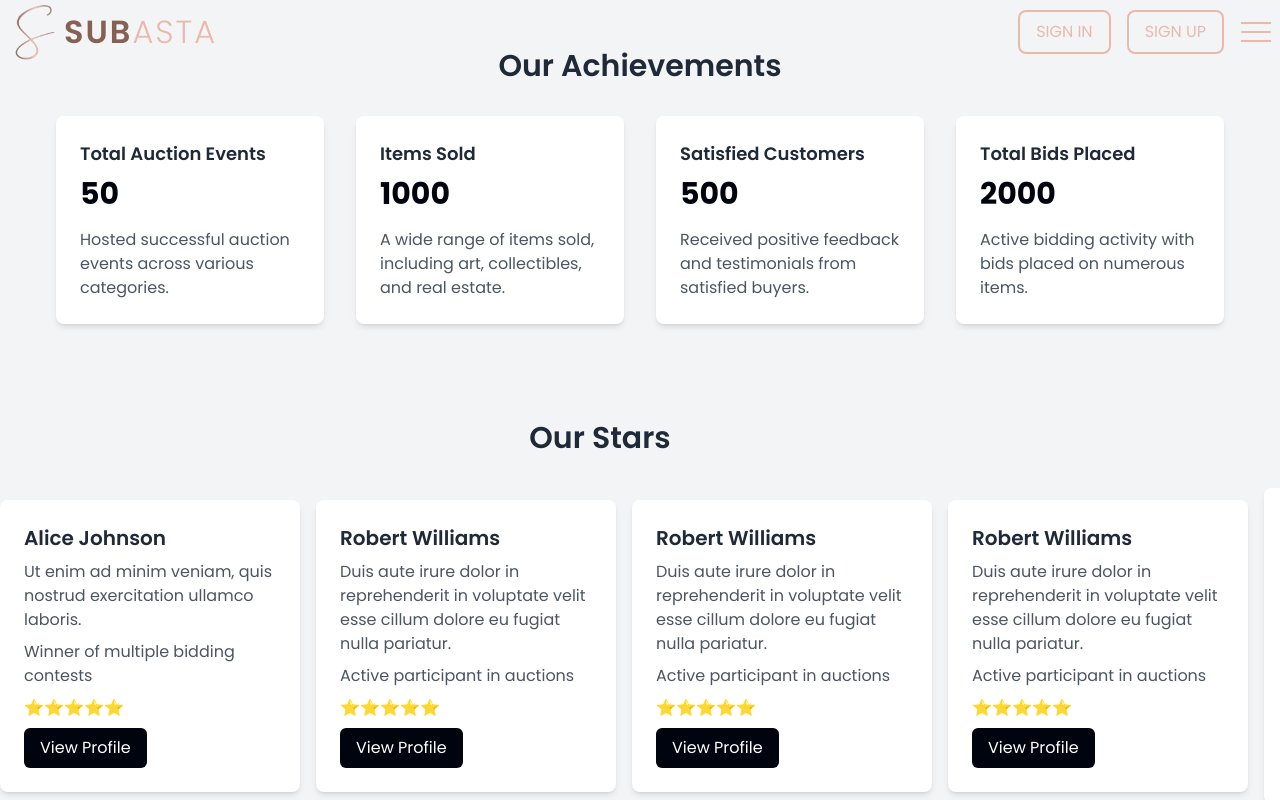
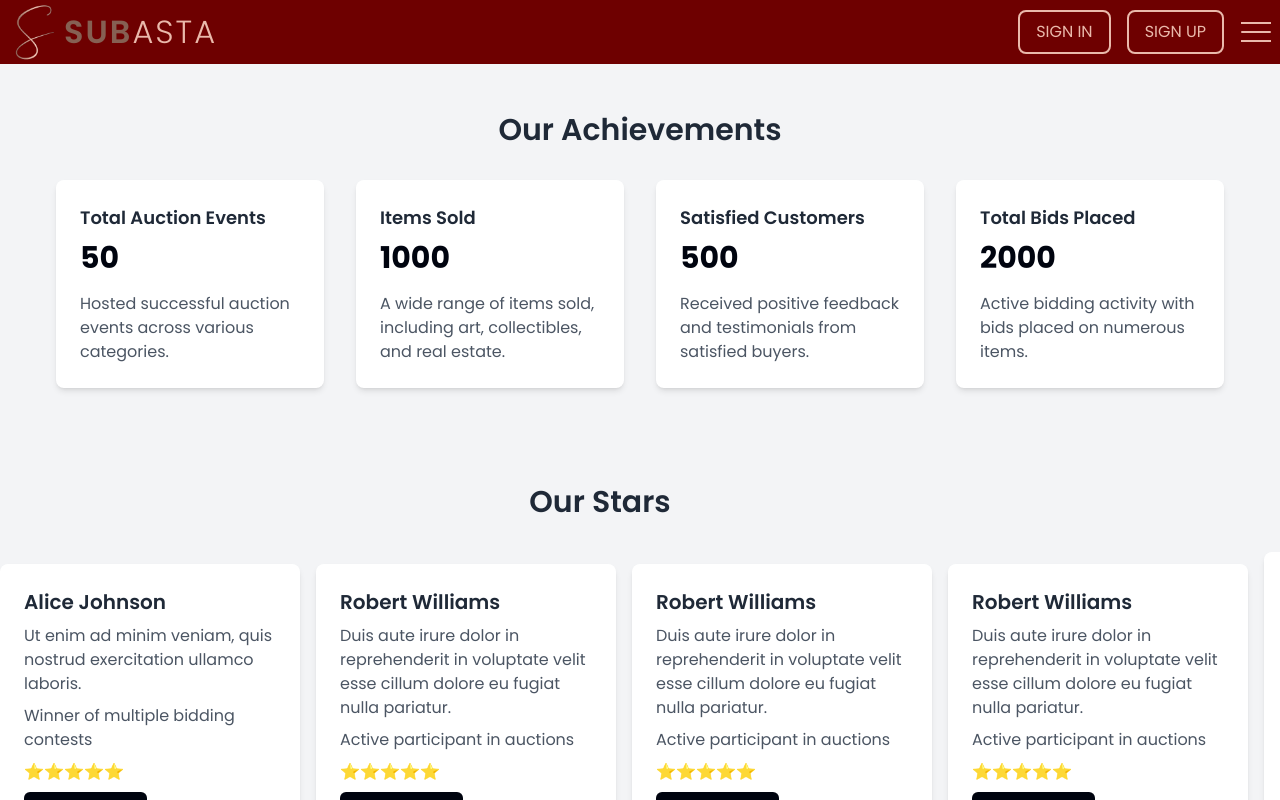
Before and after one commit to harshkas4na/Ctrl-Alt-Defeat_2.1.3, a React (Vite) app in the folder frontend/: page / in a window 1280 px wide. Built offline with nearby package versions, Linux system fonts and the light colour scheme.

Commit message:
Added NavBar Background and removed overlapping with navBar

```diff
--- a/frontend/src/components/Browse.jsx
+++ /dev/null
@@ -1,9 +0,0 @@
-import React from 'react'
-
-const Browse = () => {
-  return (
-    <div>Browse</div>
-  )
-}
-
-export default Browse;
--- /dev/null
+++ b/frontend/src/components/NavSpace.jsx
@@ -0,0 +1,9 @@
+import React from 'react';
+import "../pages/PagesCss/NavSpace.css";
+const NavSpace = () => {
+    return (
+        <div className="navSpace"></div>
+    );
+};
+
+export default NavSpace;
--- a/frontend/src/pages/About.jsx
+++ b/frontend/src/pages/About.jsx
@@ -1,8 +1,12 @@
 import React from 'react'
+import NavSpace from '../components/NavSpace'
 
 const About = () => {
   return (
-    <div>About</div>
+    <div>
+      <NavSpace/>
+      About
+    </div>
   )
 }
 
--- /dev/null
+++ b/frontend/src/pages/Browse.jsx
@@ -0,0 +1,13 @@
+import React from 'react'
+import NavSpace from '../components/NavSpace';
+
+const Browse = () => {
+  return (
+    <div>
+      <NavSpace/>
+      Browse
+    </div>
+  )
+}
+
+export default Browse;
--- a/frontend/src/pages/EventsPage.jsx
+++ b/frontend/src/pages/EventsPage.jsx
@@ -1,4 +1,5 @@
 import React, { useRef, useState } from 'react';
+import NavSpace from '../components/NavSpace';
 
 const EventsPage = () => {
   // Sample data for event categories and events
@@ -65,10 +66,12 @@ const EventsPage = () => {
   };
 
   return (
+    <div>
+      <NavSpace/>
     <div className="bg-gray-100 py-12">
       <div className="container mx-auto px-4">
         {/* Navbar */}
-        <nav className="flex justify-between items-center mb-8">
+        <nav className="mt-[64px] flex justify-between items-center mb-8">
           <div>
             <h2 className="text-3xl font-semibold text-gray-800">Events</h2>
           </div>
@@ -141,6 +144,7 @@ const EventsPage = () => {
         <div ref={allEventsRef} />
       </div>
     </div>
+    </div>
   );
 };
 
--- a/frontend/src/pages/Home.jsx
+++ b/frontend/src/pages/Home.jsx
@@ -4,10 +4,12 @@ import UpcomingEvents from '../components/UpcomingEvents';
 import Testimonials from '../components/Testimonials'
 import Footer from '../components/Footer';
 import OurStars from '../components/OurStars';
+import NavSpace from '../components/NavSpace';
 
 const Home = () => {
   return (
     <div>
+      <NavSpace/>
       <Achievements/>
       <OurStars/>
       <UpcomingEvents/>
--- a/frontend/src/pages/MainContainer.jsx
+++ b/frontend/src/pages/MainContainer.jsx
@@ -9,7 +9,7 @@ import logo from "./MainContainerImages/logo.png"
 import Home from './Home';
 import EventsPage from './EventsPage';
 import About from './About';
-import Browse from '../components/Browse';
+import Browse from '../pages/Browse';
 
 const MainContainer = () => {
   const [active, setActive] = useState(false);
--- a/frontend/src/pages/MainContainerCss/style.css
+++ b/frontend/src/pages/MainContainerCss/style.css
@@ -37,6 +37,7 @@ menu {
     justify-content: space-between;
     align-items: center;
     color: white;
+    background-color: rgba(111, 0, 0, 0.5);
 }
 
 menu div {
--- /dev/null
+++ b/frontend/src/pages/PagesCss/NavSpace.css
@@ -0,0 +1,6 @@
+.navSpace{
+    width: 100%;
+    height: 64px;
+    background-color: rgb(111, 0, 0);
+    position: sticky;
+}
```
